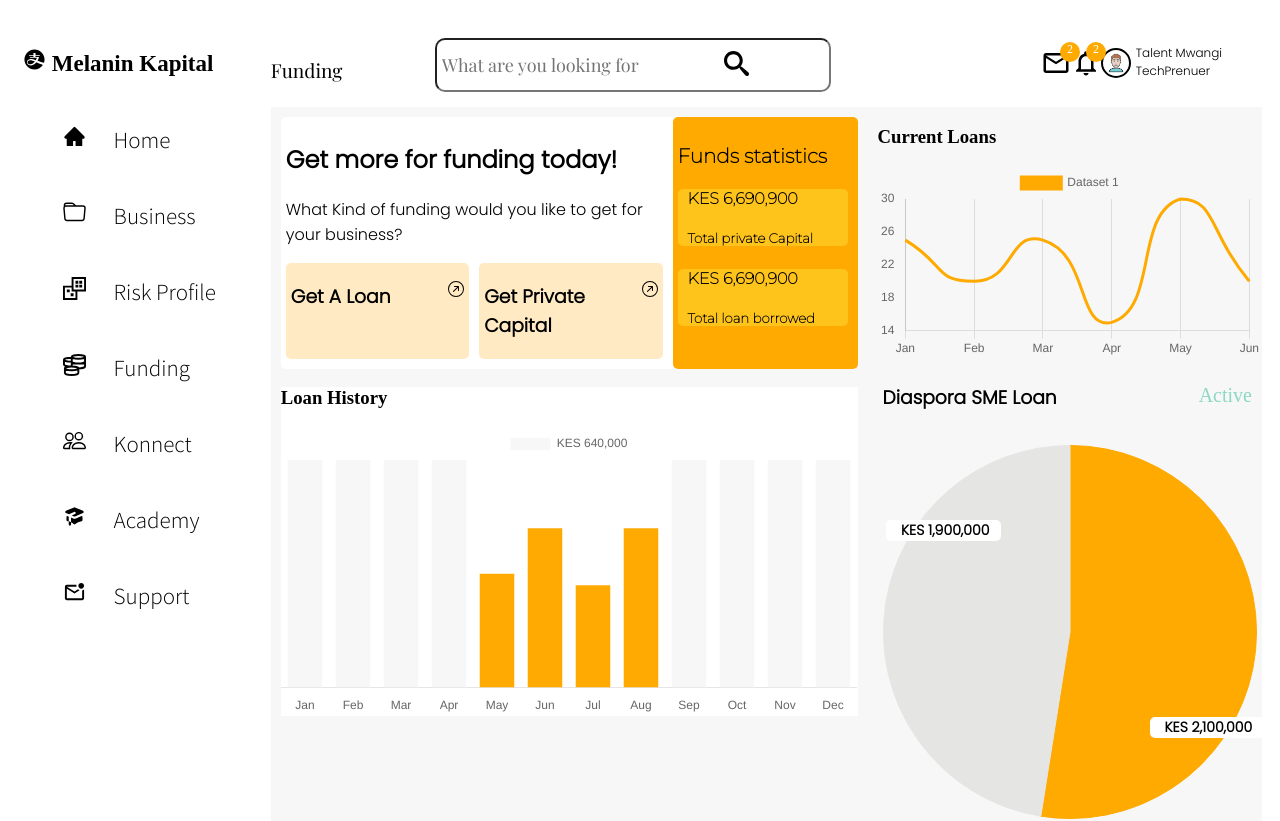
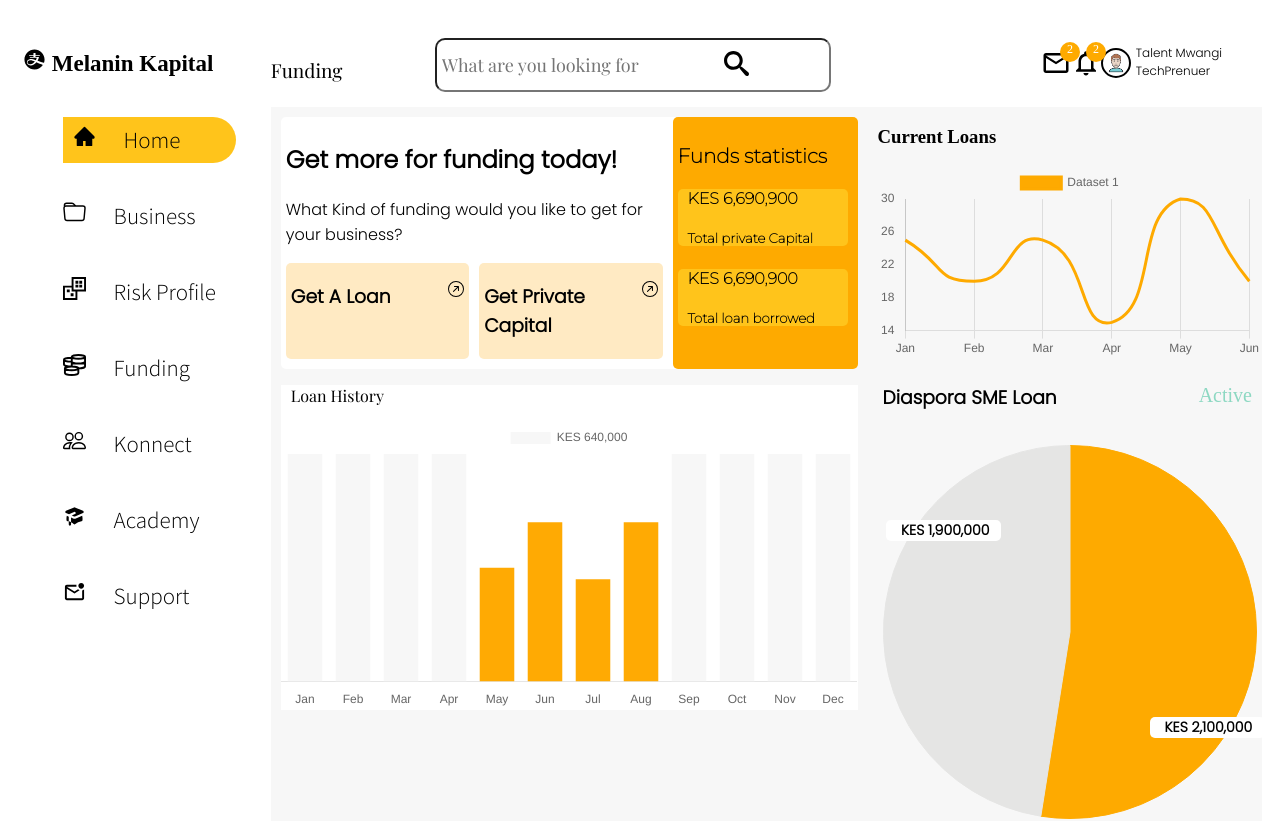
Before and after one commit to edewajosh/upgraded-octo-broccoli, a React (Create React App) app: page / in a window 1280 px wide. Shown: the top 821 px of the page. Built offline with nearby package versions, Linux system fonts and the light colour scheme; the HTML template or start-up script is replaced by a standard one; a web font is replaced by a local one.

Commit message:
styled navbar

```diff
--- a/src/App.js
+++ b/src/App.js
@@ -6,6 +6,12 @@
       <Router>
         <Routes>
           <Route path="" element={<Main />}></Route>
+          <Route path="business" element={<Main />}></Route>
+          <Route path="risk-profile" element={<Main />}></Route>
+          <Route path="konnect" element={<Main />}></Route>
+          <Route path="funding" element={<Main />}></Route>
+          <Route path="academy" element={<Main />}></Route>
+          <Route path="support" element={<Main />}></Route>
         </Routes>
       </Router>
     </>
--- a/src/components/NavBar.jsx
+++ b/src/components/NavBar.jsx
@@ -3,20 +3,49 @@
 import { GrRisk, GrMoney } from 'react-icons/gr'
 import { HiAcademicCap } from 'react-icons/hi'
 import { MdOutlineMarkEmailUnread } from 'react-icons/md'
+import { useLocation, useNavigate } from 'react-router-dom'
 
 const NavBar = () => {
+  const navigate = useNavigate()
+  const location = useLocation()
+
+  const pathMatchRoute = (route) => {
+    if (route === location.pathname){
+      return true
+    }
+  }
   return (
     <div className='nav'>
         <nav className='navbar'>
             <h3><AiOutlineAlipayCircle/> Melanin Kapital</h3>
             <ul className='navbarNav'>
-                <li className='navbarItem '><AiFillHome/> Home </li>
-                <li className='navbarItem'><BsFolder/> Business </li>
-                <li className='navbarItem'><GrRisk/> <span className="riskProfile">Risk Profile</span> </li>
-                <li className='navbarItem'><GrMoney/> Funding </li>
-                <li className='navbarItem'><BsPeople/> Konnect </li>
-                <li className='navbarItem'><HiAcademicCap /> Academy </li>
-                <li className='navbarItem'><MdOutlineMarkEmailUnread/> Support </li>
+                <li className={ pathMatchRoute('/') ? 'navbarListItemNameActive' : 'navbarItem'}
+                    onClick={() => navigate('#')}>
+                  <AiFillHome/> Home
+                </li>
+                <li className={ pathMatchRoute('/business') ? 'navbarListItemNameActive' : 'navbarItem'}
+                    onClick={() => navigate('#')} >
+                  <BsFolder/> Business </li>
+                <li className={ pathMatchRoute('/risk-profile') ? 'navbarListItemNameActive' : 'navbarItem'}
+                    onClick={() => navigate('#')}>
+                  <GrRisk/> <span className="riskProfile">Risk Profile</span>
+                </li>
+                <li className={ pathMatchRoute('/funding') ? 'navbarListItemNameActive' : 'navbarItem'}
+                    onClick={() => navigate('funding')}>
+                  <GrMoney/> Funding
+                </li>
+                <li className={ pathMatchRoute('/konnect') ? 'navbarListItemNameActive' : 'navbarItem'}
+                    onClick={() => navigate('#')}>
+                  <BsPeople/> Konnect
+                </li>
+                <li className={ pathMatchRoute('/academy') ? 'navbarListItemNameActive' : 'navbarItem'}
+                    onClick={() => navigate('#')}>
+                  <HiAcademicCap /> Academy
+                  </li>
+                <li className={ pathMatchRoute('/support') ? 'navbarListItemNameActive' : 'navbarItem'}
+                    onClick={() => navigate('#')}>
+                  <MdOutlineMarkEmailUnread/> Support
+                </li>
             </ul>
         </nav>
     </div>
--- a/src/components/funding/charts/BarChart.jsx
+++ b/src/components/funding/charts/BarChart.jsx
@@ -57,7 +57,7 @@
     };
     return (
         <div className="barchart">
-            <h3>Loan History</h3>
+            <p className="barchartTitle">Loan History</p>
             <Bar options={options} data={data} />
         </div>
     )
--- a/src/index.css
+++ b/src/index.css
@@ -24,6 +24,17 @@
   word-spacing: 1em;
   line-height: 2em;
   cursor: pointer;
+}
+.navbarListItemNameActive{
+  background-color: #ffc41b;
+  font-size: 23px;
+  margin-top: 30px;
+  font-family: 'Source Sans Pro', sans-serif;
+  word-spacing: 1em;
+  line-height: 2em;
+  cursor: pointer;
+  border-radius: 0 25px 25px 0;
+  padding-left: 10px;
 }
 .navbarItem .riskProfile{
   word-spacing: 0em;
@@ -204,6 +215,8 @@
 }
 .piefooter .loanBalance {
   display: flex;
+  position: relative;
+  bottom: 4em;
 }
 .piefooter .loanBalance .cirlceCygan {
   width: 25px;
@@ -273,3 +286,11 @@
   right: 13em;
   bottom: 1.5em;
 }
+.bar{
+  border-radius: 5px;
+}
+.barchart .barchartTitle{
+  font-family: 'Playfair Display', serif;
+  font-size: medium;
+  padding-left: 10px;
+}
```
Also changed, not shown: src/pages/Dashboard/menus.js (deleted).
